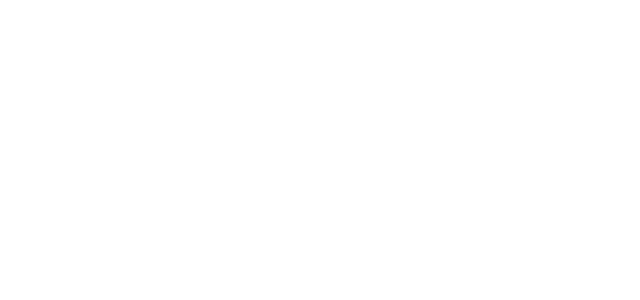
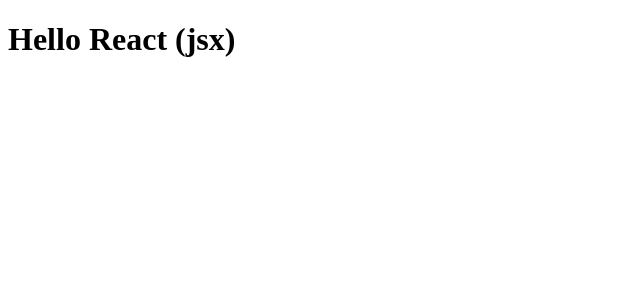
Before and after one commit to max-anikin/react-26-09, a React (Create React App) app: page / in a window 1280 px wide. Shown: the top 300 px of the page, without its empty margins (0-640 px from the left). Built offline with nearby package versions, Linux system fonts and the light colour scheme.

Commit message:
add h1 by jsx

```diff
--- a/public/index.html
+++ b/public/index.html
@@ -5,7 +5,10 @@
         <link rel="icon" href="%PUBLIC_URL%/favicon.ico" />
         <meta name="viewport" content="width=device-width, initial-scale=1" />
         <meta name="theme-color" content="#000000" />
-    <meta name="description" content="Web site created using create-react-app" />
+        <meta
+            name="description"
+            content="Web site created using create-react-app"
+        />
         <title>React App</title>
     </head>
     <body>
--- a/src/index.tsx
+++ b/src/index.tsx
@@ -1,5 +1,17 @@
 import React from 'react'
 import ReactDOM from 'react-dom/client'
 
+//without jsx
+// const title = React.createElement(
+//     'h1',
+//     {
+//         id: 'title',
+//     },
+//     'Hello React!'
+// )
+
+//with jsx
+const title = <h1 id="title">Hello React (jsx)</h1>
+
 const root = ReactDOM.createRoot(document.getElementById('root') as HTMLElement)
-root.render(<React.StrictMode></React.StrictMode>)
+root.render(<React.StrictMode>{title}</React.StrictMode>)
```
Lines whose indentation alone changed are shown as unchanged.
